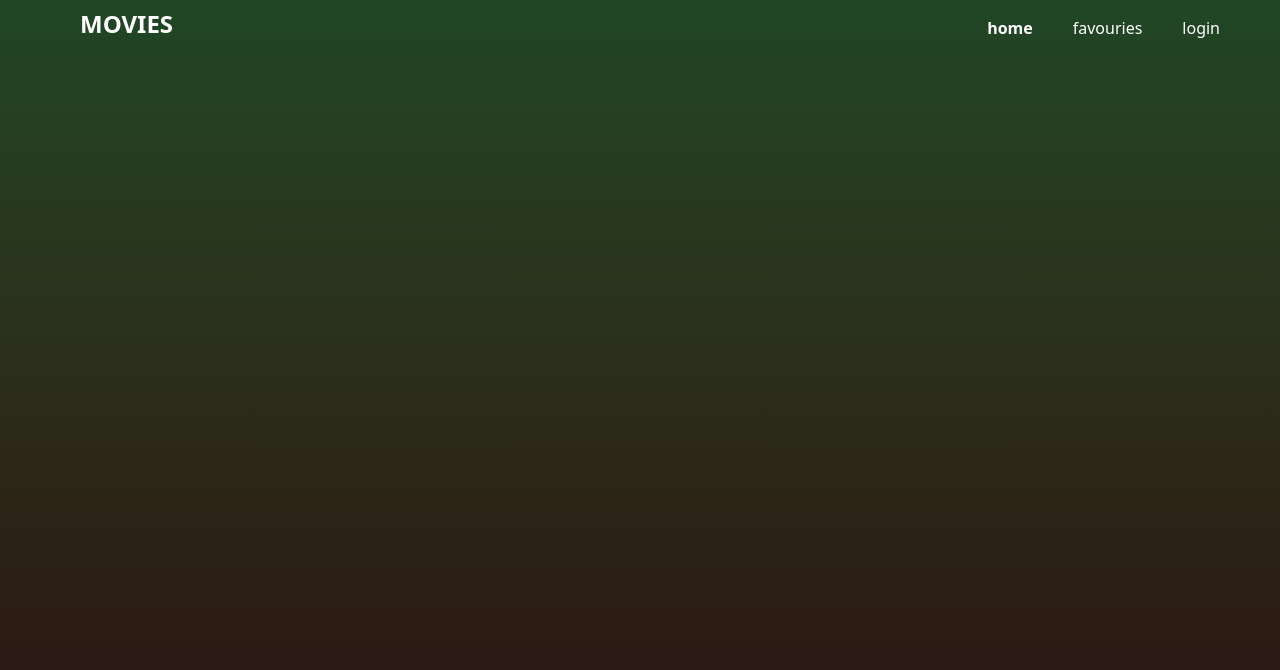
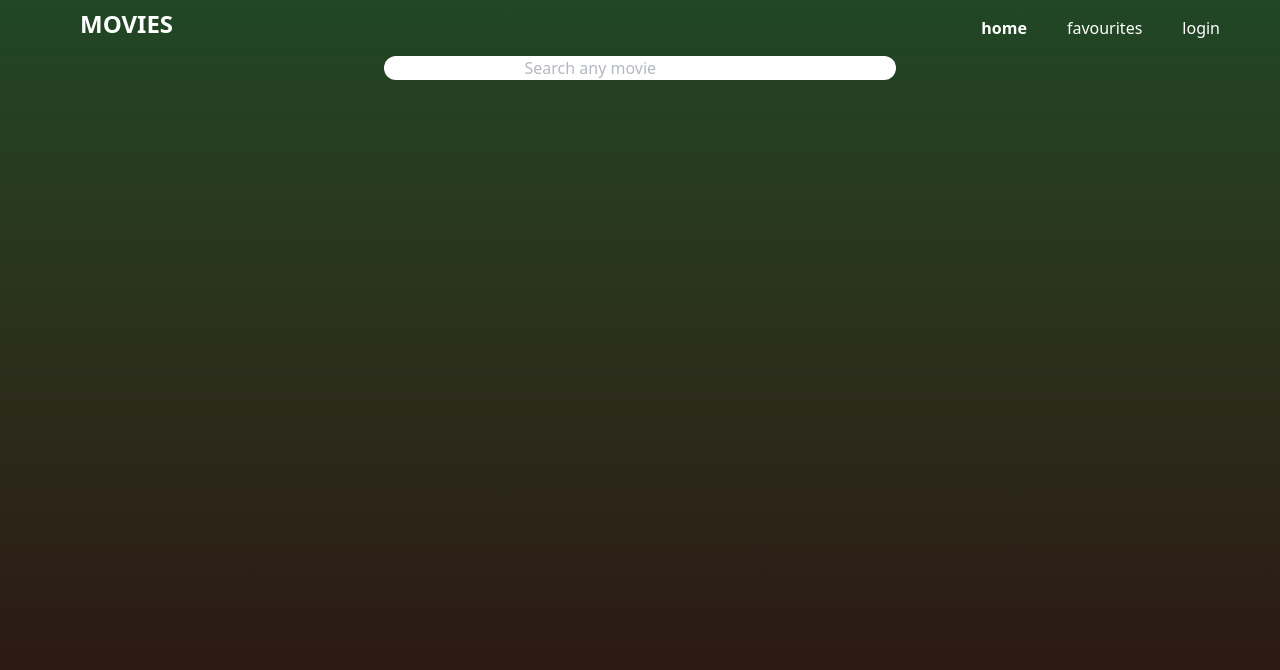
Before and after one commit to talanatefo/Movie-App, a React (Vite) app: page / in a window 1280 px wide. Shown: the top 670 px of the page. Built offline with nearby package versions, Linux system fonts and the light colour scheme.

Commit message:
added searchbar

```diff
--- a/src/components/HomePage.jsx
+++ b/src/components/HomePage.jsx
@@ -1,10 +1,13 @@
 import React from "react";
 import Navbar from "./Navbar";
+import Searchbar from "./Searchbar";
+
 function HomePage() {
   return (
     <>
       <div className="h-screen bg-gradient-to-b from-[#204725] to-[#2A1010] text-white">
         <Navbar />
+        <Searchbar />
       </div>
     </>
   );
--- a/src/components/Navbar.jsx
+++ b/src/components/Navbar.jsx
@@ -13,7 +13,7 @@ font-bold"
           >
             home
           </p>
-          <p className="px-5 py-2">favouries</p>
+          <p className="px-5 py-2">favourites</p>
           <p className="px-5 py-2">login</p>
         </div>
       </div>
--- /dev/null
+++ b/src/components/Searchbar.jsx
@@ -0,0 +1,12 @@
+import React from "react";
+function Searchbar() {
+  return (
+    <>
+      <div className="bg-white w-2/5 rounded-full mx-auto text-gray-500  text-center">
+        <input type="text" placeholder="Search any movie " />
+      </div>
+    </>
+  );
+}
+
+export default Searchbar;
```
